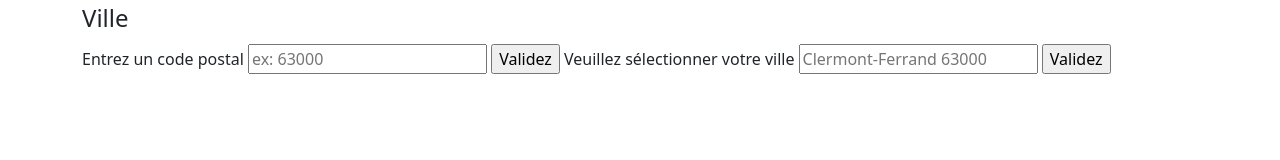
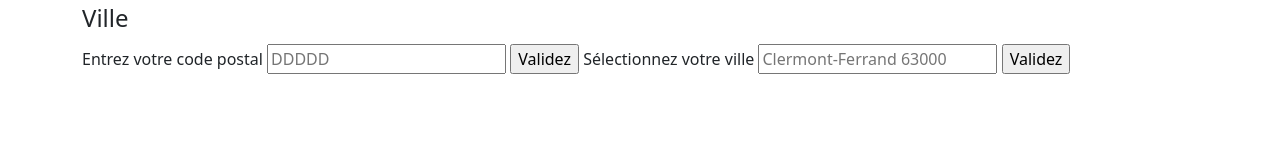
Before and after one commit to Caro639/Javascript-code-postal, a plain HTML site: page index.html in a window 1280 px wide. Drawn offline with nearby package versions, Linux system fonts and the light colour scheme.

Commit message:
ajout des modifications

```diff
--- a/index.html
+++ b/index.html
@@ -18,31 +18,36 @@
     <title>Formulaire Js</title>
   </head>
   <body>
-    <form method="post" action="index.js">
+    <form id="code">
       <fieldset>
         <div class="container">
           <div class="row">
             <legend>Ville</legend>
           </div>
         </div>
-
         <div class="container">
           <div class="row">
-            <div class="col-12">
-              <label for="code postal">Entrez un code postal</label>
-              <input type="text" name="code postal" placeholder="ex: 63000" />
-              <!-- <input type="submit" value="Validez" /> -->
-              <input type="button" value="Validez" id="clikcode" />
-
-              <label for="ville">Veuillez sélectionner votre ville</label>
+            <div class="col-12 md-6">
+              <label for="monCode">Entrez votre code postal</label>
               <input
-                type="number"
-                name="ville"
-                placeholder="Clermont-Ferrand 63000"
+                id="cp"
+                type="text"
+                name="codePostal"
+                placeholder="DDDDD"
+                pattern="(?:0[1-9]|[1-8]\d|9[0-8])\d{3}"
                 required
               />
+              <input type="submit" value="Validez" id="clikcode" />
+
+              <label for="maVille">Sélectionnez votre ville</label>
+              <input
+                type="text"
+                name="nom"
+                placeholder="Clermont-Ferrand 63000"
+                id="v"
+              />
               <!-- <input type="submit" value="Validez" /> -->
-              <input type="button" value="Validez" id="clikville" />
+              <input type="submit" value="Validez" id="clikville" />
             </div>
           </div>
         </div>
```
